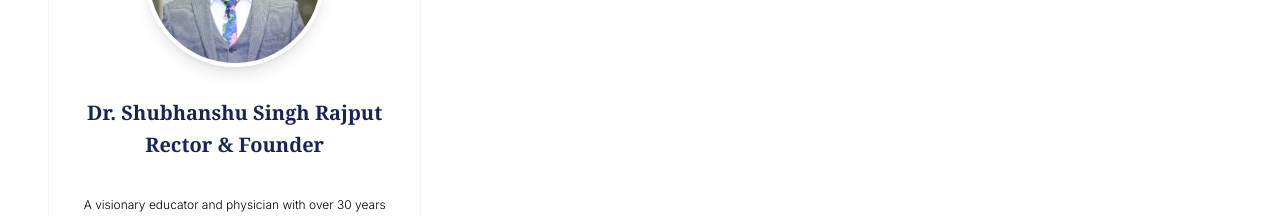
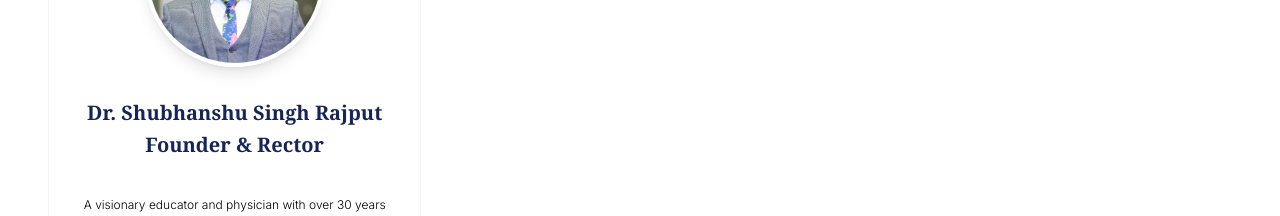
Before and after one commit to Souravkr-00/JK-and-Sons-University, a React (Vite) app: page /overview in a window 1280 px wide. Shown: the part 1240-1456 px from the top of the page. Built offline with nearby package versions, Linux system fonts and the light colour scheme.

Commit message:
Swap 'Rector & Founder' to 'Founder & Rector'

```diff
--- a/src/pages/AboutOverviewPage.tsx
+++ b/src/pages/AboutOverviewPage.tsx
@@ -120,7 +120,7 @@ const AboutOverviewPage: React.FC = () => {
                 </div>
                 <div className="text-center">
                   <h4 className="text-xl font-serif font-bold text-blue-950 mb-1">{leader.name}</h4>
-                  <h3 className="text-xl font-serif font-bold text-blue-950 mb-1">Rector & Founder</h3>
+                  <h3 className="text-xl font-serif font-bold text-blue-950 mb-1">Founder & Rector</h3>
 
                   <div className="text-[0.65rem] font-bold text-white uppercase tracking-[0.2em] mb-4">{leader.role}</div>
                   <p className="text-xs text-text-muted leading-relaxed font-light">{leader.bio}</p>
```
